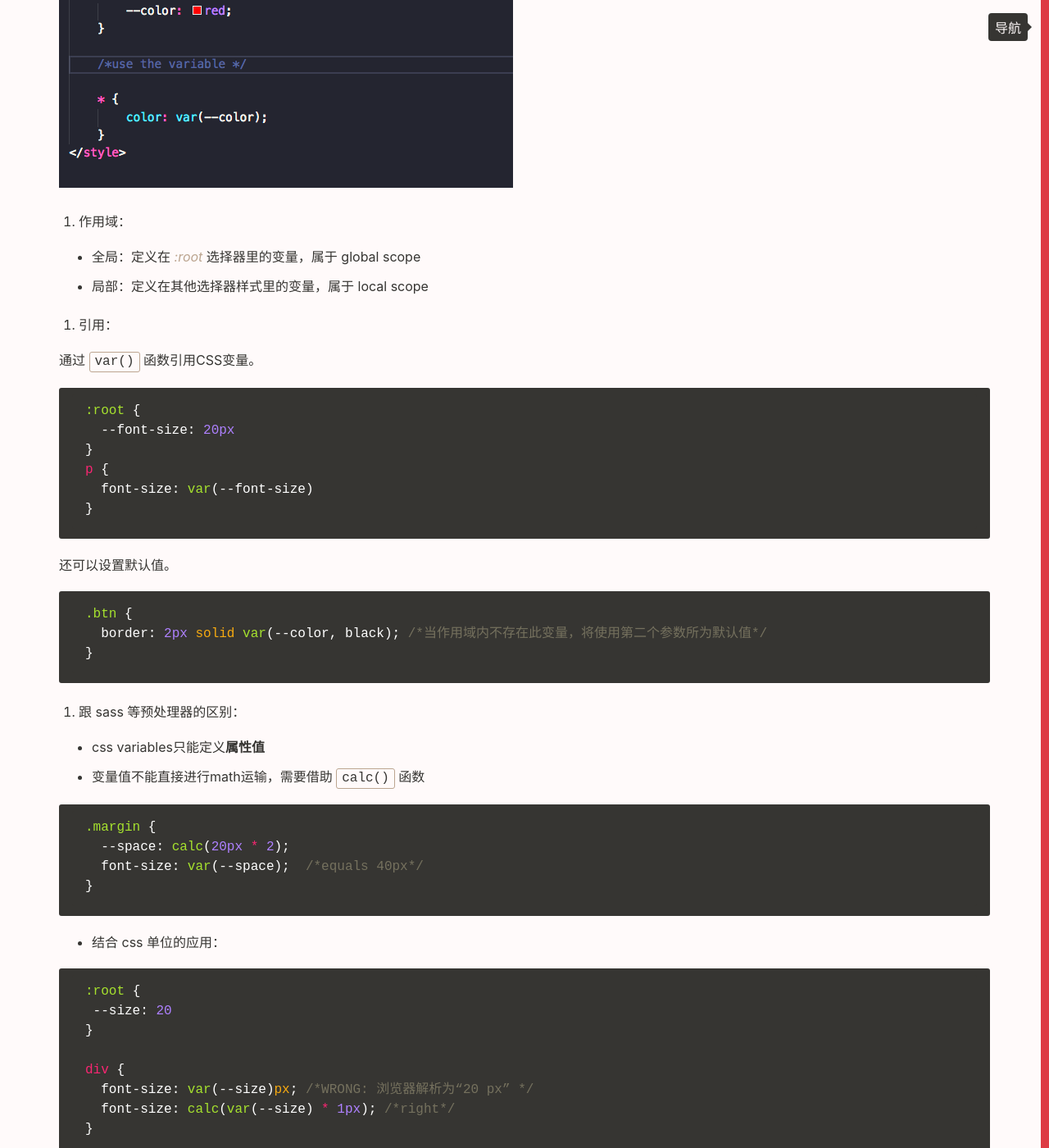
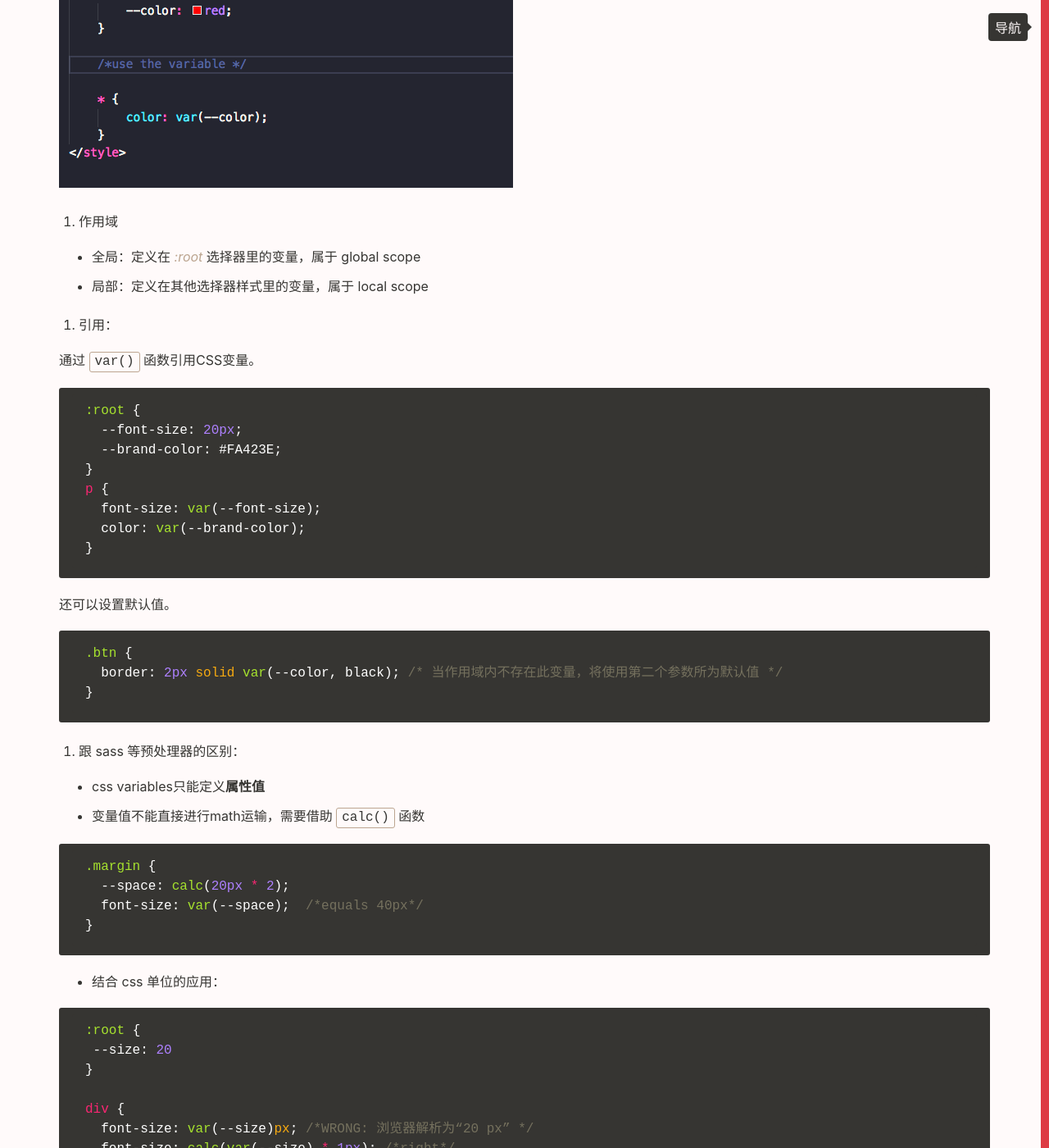
Before and after one commit to Vivi-wu/dive-into-web, a Jekyll site: the page built from _posts/2018-03-06-CSS-Variables.markdown, in a window 1280 px wide and 1400 px high, scrolled down 1142 px. Shown: the whole window at 82% size. Built offline with Jekyll 4.4.1, drawn with Linux system fonts in a browser that asks for light colours.

Commit message:
update blog for css variables、outline

````diff
--- a/_posts/2018-03-06-CSS-Variables.markdown
+++ b/_posts/2018-03-06-CSS-Variables.markdown
@@ -23,7 +23,7 @@ category: CSS
 
 <img src="{{ "/assets/images/css_variables.png" | prepend: site.baseurl }}" alt="CSS variables">
 
-2. 作用域：
+2. 作用域
 
 + 全局：定义在 _:root_ 选择器里的变量，属于 global scope
 + 局部：定义在其他选择器样式里的变量，属于 local scope
@@ -34,10 +34,12 @@ category: CSS
 
 ```css
 :root {
-  --font-size: 20px
+  --font-size: 20px;
+  --brand-color: #FA423E;
 }
 p {
-  font-size: var(--font-size)
+  font-size: var(--font-size);
+  color: var(--brand-color);
 }
 ```
 
@@ -45,7 +47,7 @@ p {
 
 ```css
 .btn {
-  border: 2px solid var(--color, black); /*当作用域内不存在此变量，将使用第二个参数所为默认值*/
+  border: 2px solid var(--color, black); /* 当作用域内不存在此变量，将使用第二个参数所为默认值 */
 }
 ```
 
--- a/_posts/2020-12-31-Shopify-store-practice.markdown
+++ b/_posts/2020-12-31-Shopify-store-practice.markdown
@@ -215,4 +215,5 @@ Mac快捷键：Shift + command + L
 - 官方提供在线的[Shopify Admin API GraphiQL explorer](https://shopify.dev/tools/graphiql-admin-api)，这是个只读的 demo，可以大概看下 api 结构。实际使用需要在店铺安装 Shopify GraphiQL app。
 - liquid 模板中可用的 Shopify 标签，变量和属性的完整列表，看这里[Shopify Cheat Sheet](https://www.shopify.com/partners/shopify-cheat-sheet)
 - 多店铺使用统一主题，只维护一个中心主题，保持 brand uniformity 品牌统一，同时节省时间。有工具（如 PageFly）可以在多个Shopify店铺之间导出/导入模版。
+- 在 liquid 里无法读取优惠券的详细信息
 {% endraw %}
--- a/_posts/2021-05-18-Liquid.markdown
+++ b/_posts/2021-05-18-Liquid.markdown
@@ -93,9 +93,9 @@ When placing code inside of these two tags, Shopify compiles each piece into sho
 {%- render 'my_title',title:t_title -%}
 ```
 
-### Liquid中读取URL参数
+### 读取URL参数
 
-一开始想用官方的 request liquid 对象，发现 `request.path` 输出值不含 query。在论坛里搜到了一个[答案](https://community.shopify.com/c/Shopify-Design/URL-Parameters-in-LIQUID/m-p/808960/highlight/true#M203580)。
+一开始想用官方的 request 对象，发现 `request.path` 输出值不含 query。在论坛里搜到了一个[答案](https://community.shopify.com/c/Shopify-Design/URL-Parameters-in-LIQUID/m-p/808960/highlight/true#M203580)。
 
 尝试了一下，是可以的。写成 snippet 如下，文件名 get_url_param.liquid
 
````
Also changed, not shown: _posts/2014-04-26-CSS-Dimension-and-Box-Model.markdown (+9 -0 lines).
